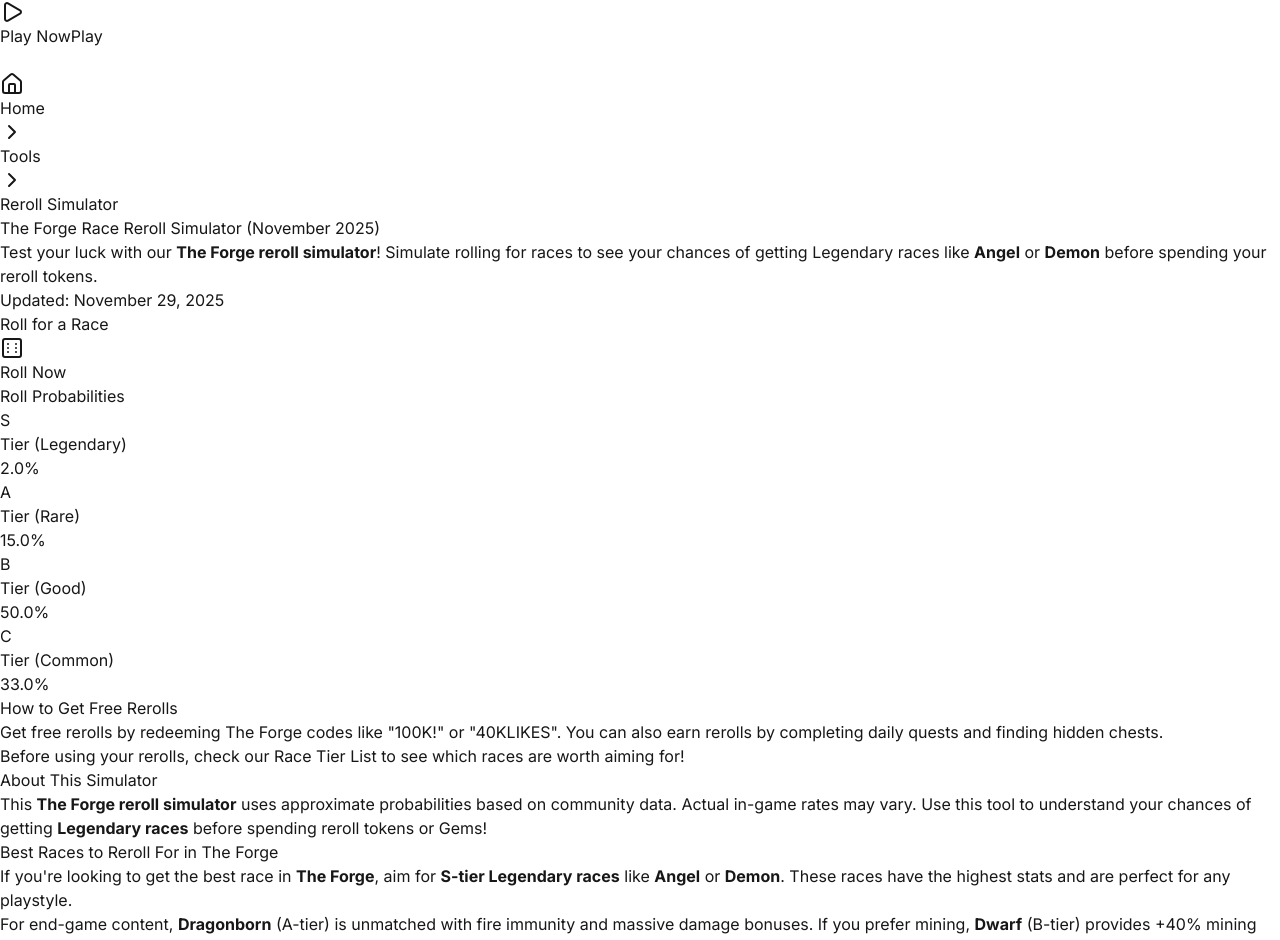
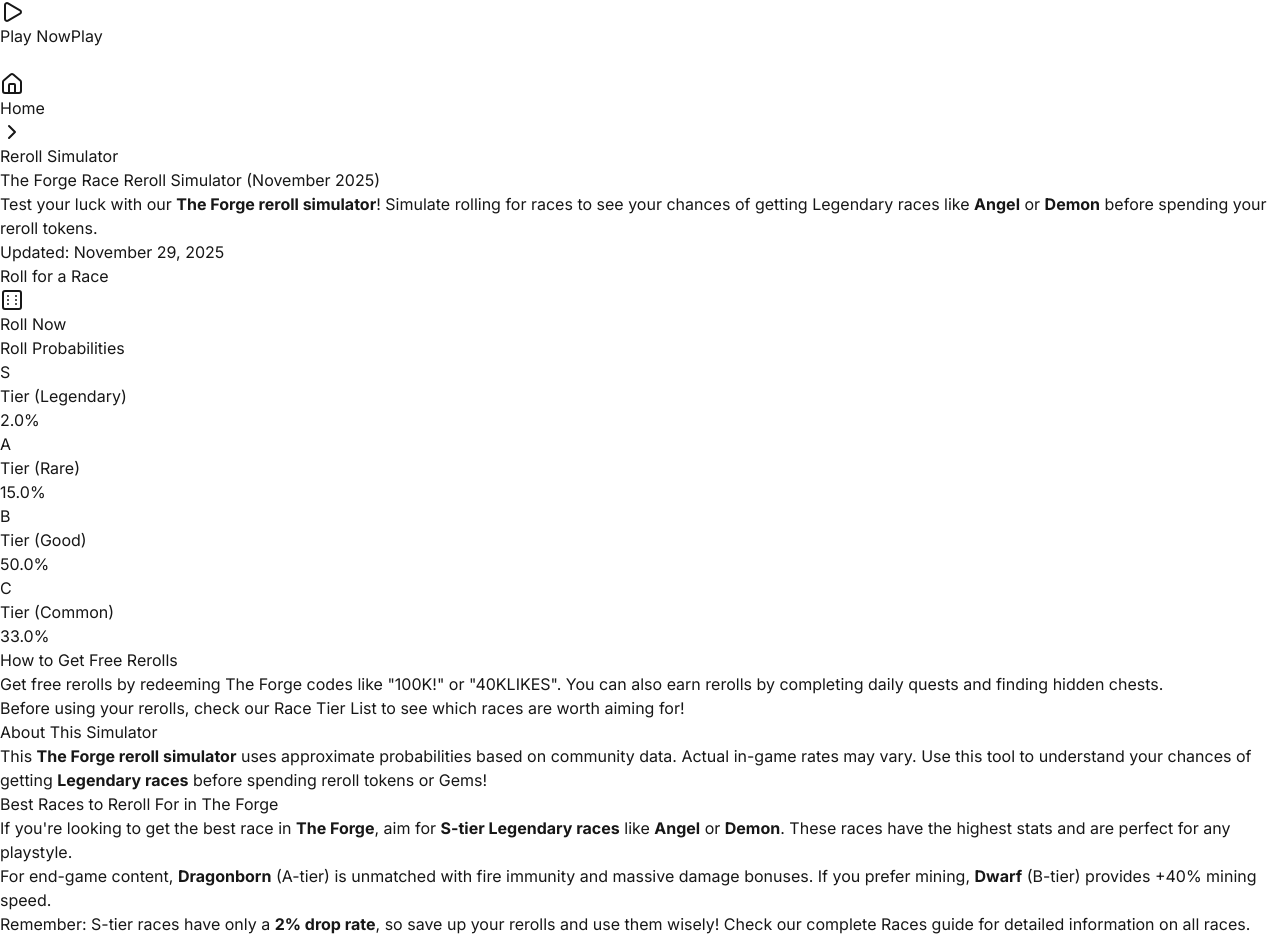
Before and after one commit to baiqwe/thefore, a Next.js app: page /tools/reroll-simulator in a window 1280 px wide. Shown: the part 1352-2292 px from the top of the page. Built offline with nearby package versions, Linux system fonts and the light colour scheme.

Commit message:
修复面包屑导航：移除空的 Tools 层级，直接显示 Home > Reroll Simulator

```diff
--- a/src/app/tools/reroll-simulator/page.tsx
+++ b/src/app/tools/reroll-simulator/page.tsx
@@ -89,7 +89,6 @@
       <Breadcrumbs
         items={[
           { name: 'Home', url: '/' },
-          { name: 'Tools', url: '/tools' },
           { name: 'Reroll Simulator', url: '/tools/reroll-simulator' },
         ]}
       />
@@ -98,7 +97,6 @@
       <SEOHead
         breadcrumbs={[
           { name: 'Home', url: '/' },
-          { name: 'Tools', url: '/tools' },
           { name: 'Reroll Simulator', url: '/tools/reroll-simulator' },
         ]}
         faq={faqData}
```
